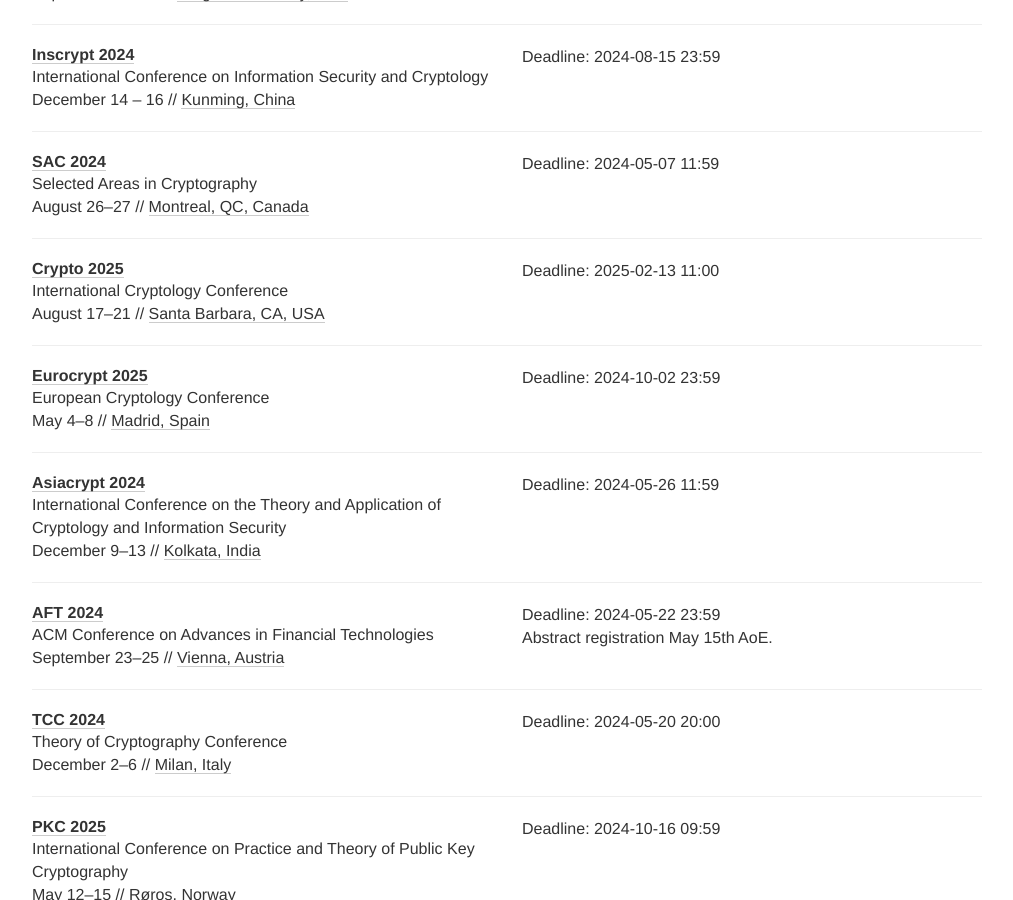
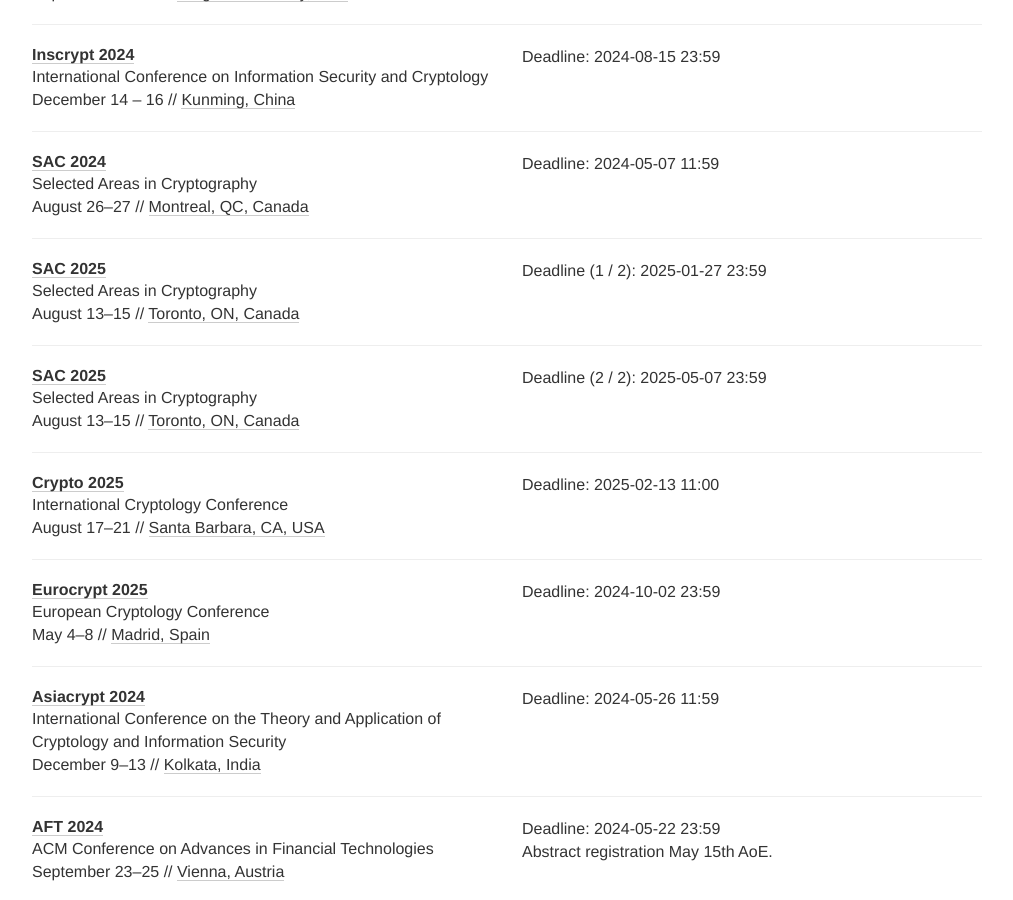
Before and after one commit to sec-deadlines/sec-deadlines.github.io, a Jekyll site: the page built from index.html, in a window 1280 px wide and 900 px high, scrolled down 4976 px. Shown: the whole window, without its empty margins (133-1146 px from the left). Built offline with Jekyll 4.4.1, drawn with Linux system fonts in a browser that asks for light colours; nearby versions of some CDN libraries; comment, search, counter and statistics services are not loaded.

Commit message:
Add Selected Areas in Cryptography (SAC) 2025 deadlines

```diff
--- a/_data/conferences.yml
+++ b/_data/conferences.yml
@@ -301,6 +301,15 @@
   deadline: ["2024-05-07 11:59"]
   date: August 26-27
   place: Montreal, QC, Canada
+  tags: [CRYPTO, CONF]
+
+- name: SAC
+  description: Selected Areas in Cryptography
+  year: 2025
+  link: https://sacworkshop.org/SAC25/
+  deadline: ["2025-01-27 23:59", "2025-05-07 23:59"]
+  date: August 13-15
+  place: Toronto, ON, Canada
   tags: [CRYPTO, CONF]
 
 - name: Crypto
```
